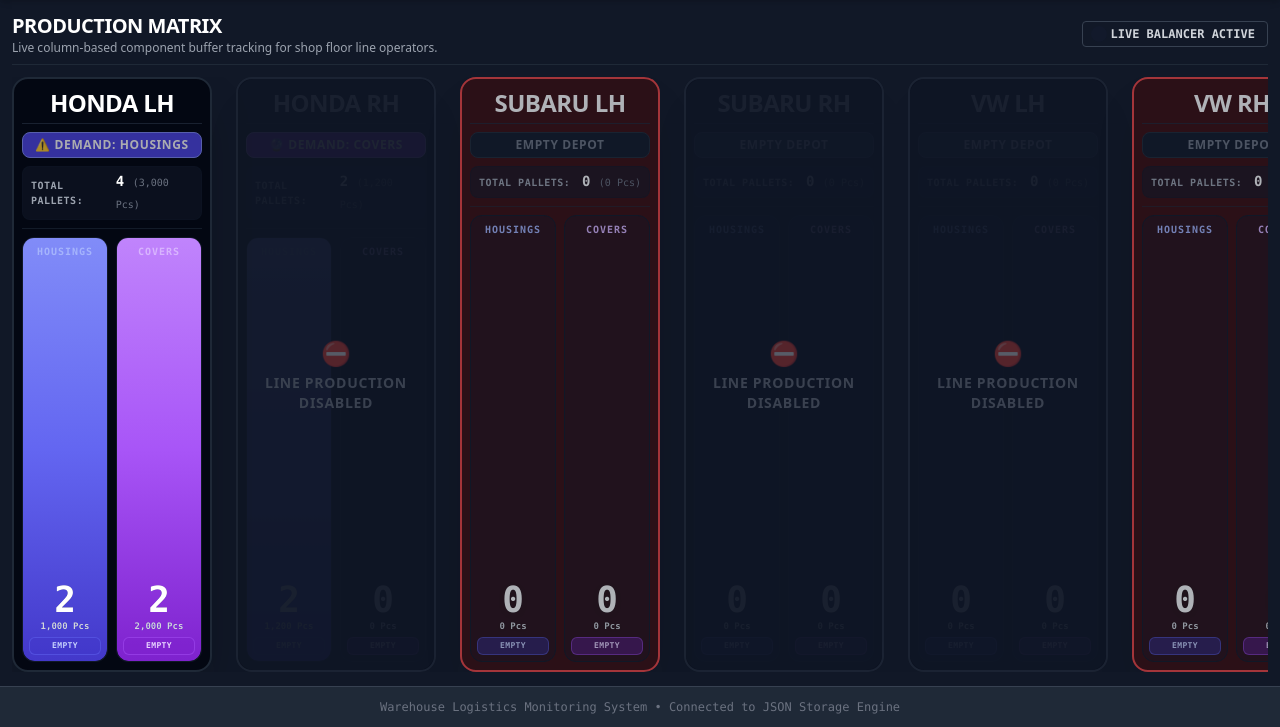
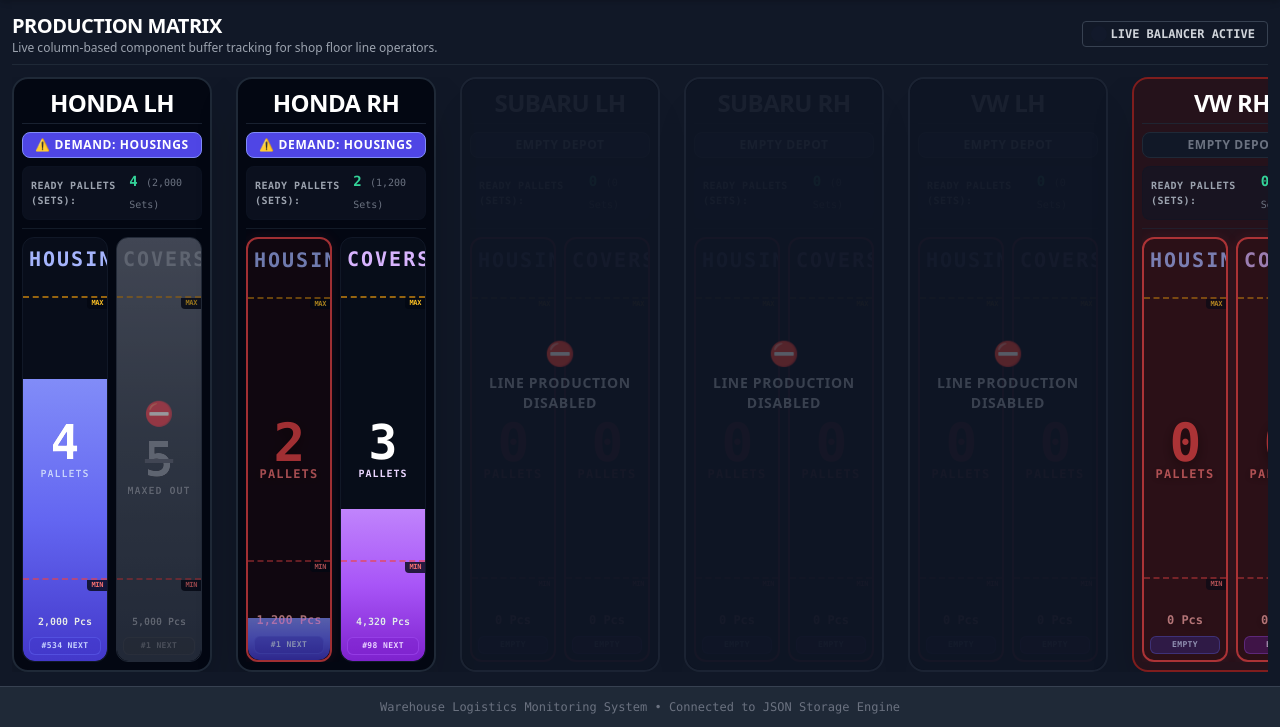
Before and after one commit to frieder1weiler-new/IMS-FIFO-project, a Flask app: page /production-input in a window 1280 px wide. Shown: the part 73-800 px from the top of the page. Run offline with Flask 3, Linux system fonts and the light colour scheme; some libraries are stand-ins or nearby versions.

Commit message:
Visual Update
fixed .json bug, changed apperance of production screen.

```diff
--- a/templates/production_input.html
+++ b/templates/production_input.html
@@ -41,7 +41,6 @@
                 const totalC = product.total_covers;
                 const palletH = product.raw_pallet_count.housings;
                 const palletC = product.raw_pallet_count.covers;
-                const totalPallets = palletH + palletC;
 
                 // Extract thresholds from product config
                 const isActive = product.is_active !== false;
@@ -50,12 +49,31 @@
                 const housingPalletQty = product.thresholds.housing_pallet_qty || 500;
                 const coverPalletQty = product.thresholds.cover_pallet_qty || 1000;
 
-                // Calculate pallet thresholds
-                const minPalletThreshold = minStockPcs / ((housingPalletQty + coverPalletQty) / 2);
-                const maxPalletThreshold = maxStockPcs / ((housingPalletQty + coverPalletQty) / 2);
+                // Calculate matching 1:1 pairs available to assemble
+                const readyAssemblySets = Math.min(totalH, totalC);
+
+                // Convert matching sets to full pallets based on housing pallet layout size
+                const totalPallets = Math.max(0, Math.floor(readyAssemblySets / housingPalletQty));
+
+                // INDIVIDUAL MIN/MAX THRESHOLDS (50/50 splits)
+                const minHousingPcs = minStockPcs / 2;
+                const minCoverPcs = minStockPcs / 2;
+                const maxHousingPcs = maxStockPcs / 2;
+                const maxCoverPcs = maxStockPcs / 2;
+
+                // 🛠️ FIX: Calculate separate 120% visual ceilings for each individual pillar
+                const housingCeilingPcs = maxHousingPcs * 1.2;
+                const coverCeilingPcs = maxCoverPcs * 1.2;
+
+                // Determine individual element state color sets
+                const housingIsLow = totalH < minHousingPcs;
+                const coverIsLow = totalC < minCoverPcs;
+
+                const housingIsMaxed = totalH >= maxHousingPcs;
+                const coverIsMaxed = totalC >= maxCoverPcs;
 
                 // Determine alarm state based on total pieces
-                let alarmState = 'normal'; // 'low', 'high', 'disabled'
+                let alarmState = 'normal';
                 if (!isActive) {
                     alarmState = 'disabled';
                 } else if (totalH + totalC <= minStockPcs) {
@@ -64,31 +82,35 @@
                     alarmState = 'high';
                 }
 
-                // Color-coded Demand Indicators
+                // Demand Indicators
                 let demandStatusHTML = '';
                 if (totalH === 0 && totalC === 0) {
                     demandStatusHTML = `<div class="bg-gray-900 border border-gray-800 text-gray-500 text-xs py-1 rounded-lg font-black tracking-wider uppercase text-center">EMPTY DEPOT</div>`;
                 } else if (totalH < totalC) {
-                    demandStatusHTML = `<div class="bg-indigo-600 text-white text-xs py-1 rounded-lg font-black tracking-wider uppercase text-center border border-indigo-400 animate-pulse">⚠️ DEMAND: HOUSINGS</div>`;
+                    demandStatusHTML = `<div class="bg-indigo-600 text-white text-xs py-1 rounded-lg font-black tracking-wider uppercase text-center border border-indigo-400">⚠️ DEMAND: HOUSINGS</div>`;
                 } else if (totalC < totalH) {
-                    demandStatusHTML = `<div class="bg-purple-600 text-white text-xs py-1 rounded-lg font-black tracking-wider uppercase text-center border border-purple-400 animate-pulse">🔮 DEMAND: COVERS</div>`;
+                    demandStatusHTML = `<div class="bg-purple-600 text-white text-xs py-1 rounded-lg font-black tracking-wider uppercase text-center border border-purple-400">🔮 DEMAND: COVERS</div>`;
                 } else {
                     demandStatusHTML = `<div class="bg-emerald-600 text-white text-xs py-1 rounded-lg font-black tracking-wider uppercase text-center">⚖️ BUFFER BALANCED</div>`;
                 }
 
-                // Calculate heights for the vertical pillars based on whichever has more stock
-                const maxPallets = Math.max(1, palletH, palletC);
-                const hPillarHeight = (palletH / maxPallets) * 100;
-                const cPillarHeight = (palletC / maxPallets) * 100;
+                // 🛠️ FIX: Calculate visual fill heights scaled against their own component ceiling
+                const hPillarHeight = Math.min(100, (totalH / housingCeilingPcs) * 100);
+                const cPillarHeight = Math.min(100, (totalC / coverCeilingPcs) * 100);
 
-                // Determine card styling based on alarm state
+                // 🛠️ FIX: Calculate absolute position percentages relative to their own component ceiling
+                // This ensures the MAX line is pushed up to exactly 83.3% height in both columns
+                const hMinLinePos = (minHousingPcs / housingCeilingPcs) * 100;
+                const hMaxLinePos = (maxHousingPcs / housingCeilingPcs) * 100;
+
+                const cMinLinePos = (minCoverPcs / coverCeilingPcs) * 100;
+                const cMaxLinePos = (maxCoverPcs / coverCeilingPcs) * 100;
+
                 let cardAlertClasses = "bg-gray-950 border-gray-800";
                 let cardOverlayHTML = '';
 
                 if (alarmState === 'low') {
-                    cardAlertClasses = "bg-red-950/80 border-red-500 animate-pulse";
-                } else if (alarmState === 'high') {
-                    cardAlertClasses = "bg-gray-950 opacity-40 border-dashed border-gray-600 animate-pulse";
+                    cardAlertClasses = "bg-red-950/40 border-red-900";
                 } else if (alarmState === 'disabled') {
                     cardAlertClasses = "bg-gray-950 opacity-30 border-gray-700";
                     cardOverlayHTML = `
@@ -102,7 +124,20 @@
                     `;
                 }
 
-                // CHANGED: Shifted padding from 'p-4' to 'p-2' to broaden the inner columns wide across the window frame
+                let housingPillarClasses = 'bg-gray-900/40 border-gray-900';
+                if (housingIsMaxed) {
+                    housingPillarClasses = 'bg-gray-900/20 border-gray-700 opacity-60';
+                } else if (housingIsLow) {
+                    housingPillarClasses = 'bg-red-950/30 border-red-500 border-2 animate-pulse shadow-[0_0_15px_rgba(239,68,68,0.15)]';
+                }
+
+                let coverPillarClasses = 'bg-gray-900/40 border-gray-900';
+                if (coverIsMaxed) {
+                    coverPillarClasses = 'bg-gray-900/20 border-gray-700 opacity-60';
+                } else if (coverIsLow) {
+                    coverPillarClasses = 'bg-red-950/30 border-red-500 border-2 animate-pulse shadow-[0_0_15px_rgba(239,68,68,0.15)]';
+                }
+
                 const columnCardHTML = `
                     <div id="card-${productId}" class="flex-1 min-w-[200px] ${cardAlertClasses} border-2 rounded-2xl p-2 flex flex-col justify-between shadow-2xl transition-all duration-300 relative">
                         ${cardOverlayHTML}
@@ -116,42 +151,72 @@
                         </div>
 
                         <div class="shrink-0 flex justify-between items-center px-2 py-1 mt-2 bg-gray-900/60 rounded-lg border border-gray-900/40 font-mono ${alarmState === 'disabled' ? 'opacity-50' : ''}">
-                            <span class="text-[10px] tracking-wider font-bold text-gray-400 uppercase">Total Pallets:</span>
-                            <span class="text-sm font-black text-white">${totalPallets} <span class="text-[10px] font-normal text-gray-500">(${(totalH + totalC).toLocaleString()} Pcs)</span></span>
+                            <span class="text-[10px] tracking-wider font-bold text-gray-400 uppercase">Ready Pallets (Sets):</span>
+                            <span class="text-sm font-black text-emerald-400">${totalPallets} <span class="text-[10px] font-normal text-gray-500">(${readyAssemblySets.toLocaleString()} Sets)</span></span>
                         </div>
 
                         <div class="flex-1 grid grid-cols-2 gap-2 mt-2 pt-2 border-t border-gray-800/60 items-stretch overflow-hidden ${alarmState === 'disabled' ? 'opacity-50' : ''}">
 
-                            <div class="flex flex-col justify-end bg-gray-900/40 border border-gray-900 rounded-xl p-1.5 relative overflow-hidden group">
-                                <div class="absolute bottom-0 left-0 right-0 bg-gradient-to-t from-indigo-700 via-indigo-500 to-indigo-400 transition-all duration-700 ease-out rounded-b-xl" style="height: ${hPillarHeight}%"></div>
+                            <div class="flex flex-col justify-between border rounded-xl p-1.5 relative overflow-hidden group transition-all duration-300 ${housingPillarClasses}">
+                                <div class="absolute bottom-0 left-0 right-0 transition-all duration-700 ease-out rounded-b-xl z-0 ${housingIsMaxed ? 'bg-gradient-to-t from-gray-700 via-gray-600 to-gray-500' : 'bg-gradient-to-t from-indigo-700 via-indigo-500 to-indigo-400'}" style="height: ${hPillarHeight}%"></div>
 
-                                <div class="relative z-10 text-center flex flex-col justify-between h-full mix-blend-lighten">
-                                    <div class="text-[10px] font-black tracking-widest text-indigo-300 uppercase font-mono">Housings</div>
-                                    <div class="mt-auto">
-                                        <div class="text-4xl font-black text-white font-mono drop-shadow-[0_2px_4px_rgba(0,0,0,0.8)]">${palletH}</div>
-                                        <div class="text-[9px] font-bold text-gray-300 font-mono drop-shadow-[0_1px_2px_rgba(0,0,0,0.8)] truncate">${totalH.toLocaleString()} Pcs</div>
+                                <div class="absolute left-0 right-0 border-t-2 border-dashed border-amber-500/60 z-10 pointer-events-none flex justify-end" style="bottom: ${hMaxLinePos}%">
+                                    <span class="text-[7px] font-mono font-bold text-amber-400 bg-gray-950/80 px-1 rounded-bl select-none uppercase tracking-tighter">MAX</span>
+                                </div>
+                                <div class="absolute left-0 right-0 border-t-2 border-dashed border-red-500/60 z-10 pointer-events-none flex justify-end" style="bottom: ${hMinLinePos}%">
+                                    <span class="text-[7px] font-mono font-bold text-red-400 bg-gray-950/80 px-1 rounded-bl select-none uppercase tracking-tighter">MIN</span>
+                                </div>
+
+                                <div class="relative z-20 text-center mix-blend-lighten">
+                                    <div class="text-[20px] font-black tracking-widest uppercase font-mono ${housingIsMaxed ? 'text-gray-400' : 'text-indigo-300'}">Housings</div>
+                                </div>
+
+                                <div class="absolute inset-0 flex flex-col items-center justify-center z-20 pointer-events-none mix-blend-lighten">
+                                    ${housingIsMaxed ? '<div class="text-2xl mb-0.5 animate-bounce drop-shadow-[0_2px_4px_rgba(0,0,0,0.9)]">⛔</div>' : ''}
+                                    <div class="text-5xl font-black font-mono drop-shadow-[0_4px_6px_rgba(0,0,0,0.95)] ${housingIsLow ? 'text-red-500 font-extrabold scale-110' : housingIsMaxed ? 'text-gray-400 line-through decoration-gray-500' : 'text-white'}">${palletH}</div>
+                                    <div class="text-[10px] font-bold uppercase tracking-widest font-mono drop-shadow-[0_2px_4px_rgba(0,0,0,0.95)] ${housingIsLow ? 'text-red-400 text-xs' : housingIsMaxed ? 'text-gray-400' : 'text-indigo-200'}">
+                                        ${housingIsMaxed ? 'MAXED OUT' : 'Pallets'}
                                     </div>
                                 </div>
 
-                                <div class="relative z-20 mt-1 bg-indigo-700/40 border border-indigo-500/50 rounded-md px-1 py-0.5 text-center">
+                                <div class="relative z-20 text-center mt-auto mb-1 mix-blend-lighten">
+                                    <div class="text-[10px] font-extrabold font-mono drop-shadow-[0_2px_4px_rgba(0,0,0,0.9)] truncate ${housingIsLow ? 'text-red-300 text-xs font-black' : housingIsMaxed ? 'text-gray-400' : 'text-gray-200'}">${totalH.toLocaleString()} Pcs</div>
+                                </div>
+
+                                <div class="relative z-30 mt-1 bg-indigo-700/40 border border-indigo-500/50 rounded-md px-1 py-0.5 text-center ${housingIsMaxed ? 'opacity-40 grayscale' : ''}">
                                     <div class="text-[8px] font-bold text-indigo-200 font-mono tracking-wider">
                                         ${product.next_fifo_numbers?.housing ? `#${product.next_fifo_numbers.housing} NEXT` : 'EMPTY'}
                                     </div>
                                 </div>
                             </div>
 
-                            <div class="flex flex-col justify-end bg-gray-900/40 border border-gray-900 rounded-xl p-1.5 relative overflow-hidden group">
-                                <div class="absolute bottom-0 left-0 right-0 bg-gradient-to-t from-purple-700 via-purple-500 to-purple-400 transition-all duration-700 ease-out rounded-b-xl" style="height: ${cPillarHeight}%"></div>
+                            <div class="flex flex-col justify-between border rounded-xl p-1.5 relative overflow-hidden group transition-all duration-300 ${coverPillarClasses}">
+                                <div class="absolute bottom-0 left-0 right-0 transition-all duration-700 ease-out rounded-b-xl z-0 ${coverIsMaxed ? 'bg-gradient-to-t from-gray-700 via-gray-600 to-gray-500' : 'bg-gradient-to-t from-purple-700 via-purple-500 to-purple-400'}" style="height: ${cPillarHeight}%"></div>
 
-                                <div class="relative z-10 text-center flex flex-col justify-between h-full mix-blend-lighten">
-                                    <div class="text-[10px] font-black tracking-widest text-purple-300 uppercase font-mono">Covers</div>
-                                    <div class="mt-auto">
-                                        <div class="text-4xl font-black text-white font-mono drop-shadow-[0_2px_4px_rgba(0,0,0,0.8)]">${palletC}</div>
-                                        <div class="text-[9px] font-bold text-gray-300 font-mono drop-shadow-[0_1px_2px_rgba(0,0,0,0.8)] truncate">${totalC.toLocaleString()} Pcs</div>
+                                <div class="absolute left-0 right-0 border-t-2 border-dashed border-amber-500/60 z-10 pointer-events-none flex justify-end" style="bottom: ${cMaxLinePos}%">
+                                    <span class="text-[7px] font-mono font-bold text-amber-400 bg-gray-950/80 px-1 rounded-bl select-none uppercase tracking-tighter">MAX</span>
+                                </div>
+                                <div class="absolute left-0 right-0 border-t-2 border-dashed border-red-500/60 z-10 pointer-events-none flex justify-end" style="bottom: ${cMinLinePos}%">
+                                    <span class="text-[7px] font-mono font-bold text-red-400 bg-gray-950/80 px-1 rounded-bl select-none uppercase tracking-tighter">MIN</span>
+                                </div>
+
+                                <div class="relative z-20 text-center mix-blend-lighten">
+                                    <div class="text-[20px] font-black tracking-widest uppercase font-mono ${coverIsMaxed ? 'text-gray-400' : 'text-purple-300'}">Covers</div>
+                                </div>
+
+                                <div class="absolute inset-0 flex flex-col items-center justify-center z-20 pointer-events-none mix-blend-lighten">
+                                    ${coverIsMaxed ? '<div class="text-2xl mb-0.5 animate-bounce drop-shadow-[0_2px_4px_rgba(0,0,0,0.9)]">⛔</div>' : ''}
+                                    <div class="text-5xl font-black font-mono drop-shadow-[0_4px_6px_rgba(0,0,0,0.95)] ${coverIsLow ? 'text-red-500 font-extrabold scale-110' : coverIsMaxed ? 'text-gray-400 line-through decoration-gray-500' : 'text-white'}">${palletC}</div>
+                                    <div class="text-[10px] font-bold uppercase tracking-widest font-mono drop-shadow-[0_2px_4px_rgba(0,0,0,0.95)] ${coverIsLow ? 'text-red-400 text-xs' : coverIsMaxed ? 'text-gray-400' : 'text-purple-200'}">
+                                        ${coverIsMaxed ? 'MAXED OUT' : 'Pallets'}
                                     </div>
                                 </div>
 
-                                <div class="relative z-20 mt-1 bg-purple-700/40 border border-purple-500/50 rounded-md px-1 py-0.5 text-center">
+                                <div class="relative z-20 text-center mt-auto mb-1 mix-blend-lighten">
+                                    <div class="text-[10px] font-extrabold font-mono drop-shadow-[0_2px_4px_rgba(0,0,0,0.9)] truncate ${coverIsLow ? 'text-red-300 text-xs font-black' : coverIsMaxed ? 'text-gray-400' : 'text-gray-200'}">${totalC.toLocaleString()} Pcs</div>
+                                </div>
+
+                                <div class="relative z-30 mt-1 bg-purple-700/40 border border-purple-500/50 rounded-md px-1 py-0.5 text-center ${coverIsMaxed ? 'opacity-40 grayscale' : ''}">
                                     <div class="text-[8px] font-bold text-purple-200 font-mono tracking-wider">
                                         ${product.next_fifo_numbers?.cover ? `#${product.next_fifo_numbers.cover} NEXT` : 'EMPTY'}
                                     </div>
```
Also changed, not shown: core/storage_manager.py (+9 -2 lines), data/config.json (+4 -4 lines), data/stock_db.json (+72 -9 lines), models/pallet.py (+22 -3 lines).
